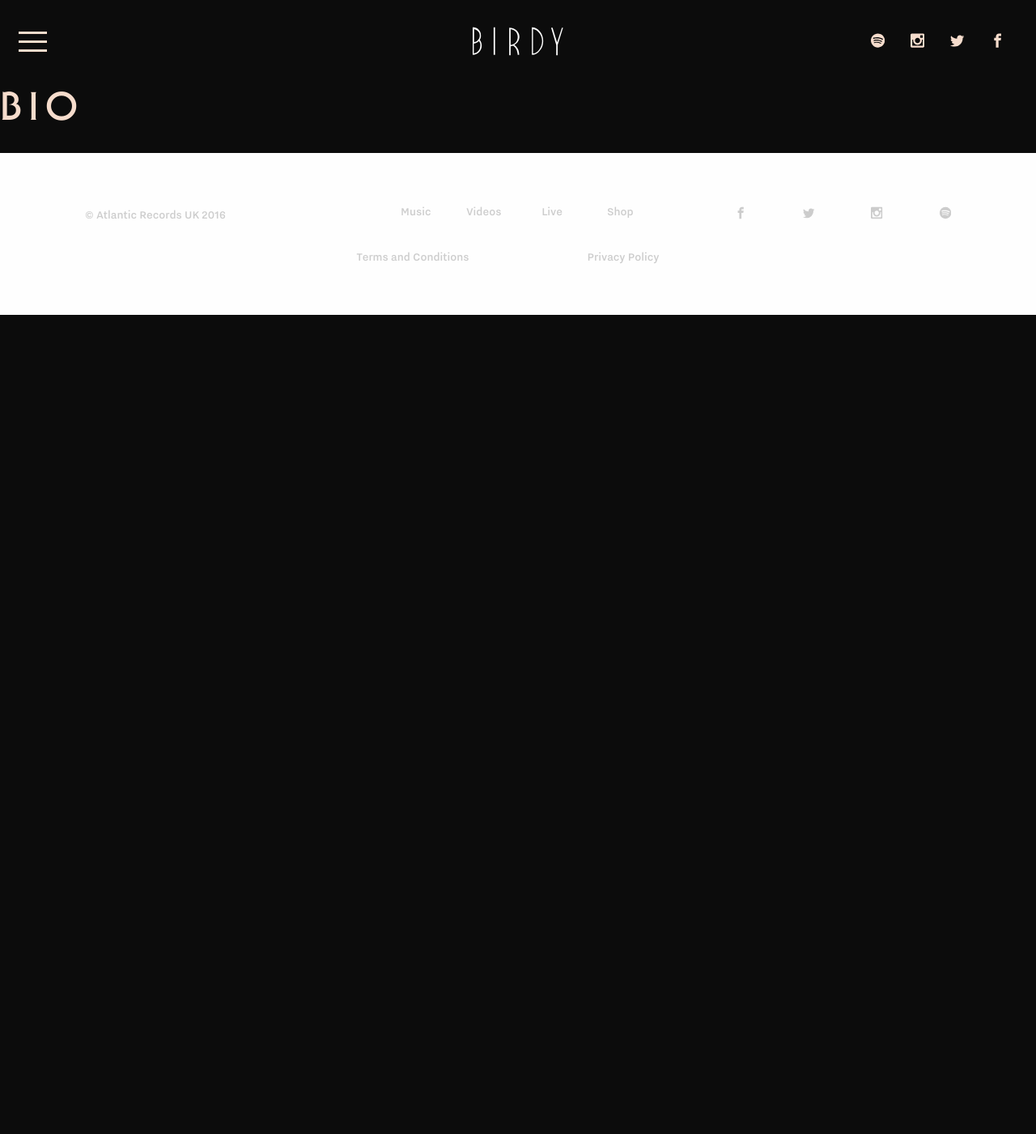
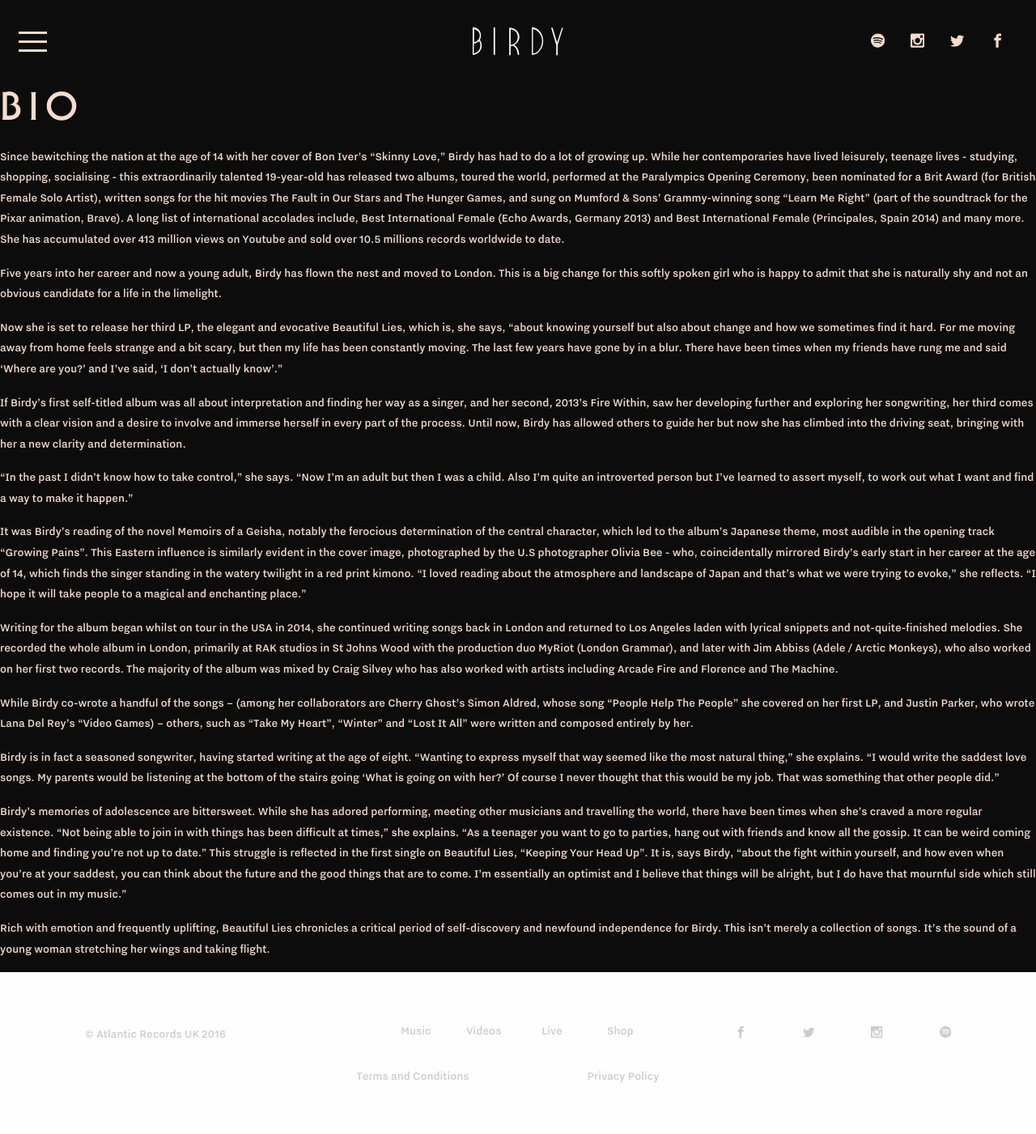
Before and after one commit to garethjohnsdesign/officialbirdy.com, a Jekyll site: the page built from bio.markdown, in a window 1280 px wide. Shown: the whole page at 81% size. Built offline with Jekyll 4.4.1, drawn with Linux system fonts in a browser that asks for light colours; some web fonts are replaced; a script that is not in the unit is left out; before the commit the page ends 900 px from its top, so only the background shows below that.

Commit message:
Updated Bio

```diff
--- a/bio.markdown
+++ b/bio.markdown
@@ -2,3 +2,25 @@
 title: Bio
 date: 2016-03-22 13:44:00 Z
 ---
+
+Since bewitching the nation at the age of 14 with her cover of Bon Iver’s “Skinny Love,” Birdy has had to do a lot of growing up. While her contemporaries have lived leisurely, teenage lives - studying, shopping, socialising - this extraordinarily talented 19-year-old has released two albums, toured the world, performed at the Paralympics Opening Ceremony, been nominated for a Brit Award (for British Female Solo Artist), written songs for the hit movies The Fault in Our Stars and The Hunger Games, and sung on Mumford & Sons’ Grammy-winning song “Learn Me Right” (part of the soundtrack for the Pixar animation, Brave). A long list of international accolades include, Best International Female (Echo Awards, Germany 2013) and Best International Female (Principales, Spain 2014) and many more. She has accumulated over 413 million views on Youtube and sold over 10.5 millions records worldwide to date.
+
+Five years into her career and now a young adult, Birdy has flown the nest and moved to London. This is a big change for this softly spoken girl who is happy to admit that she is naturally shy and not an obvious candidate for a life in the limelight.
+
+Now she is set to release her third LP, the elegant and evocative Beautiful Lies, which is, she says, “about knowing yourself but also about change and how we sometimes find it hard. For me moving away from home feels strange and a bit scary, but then my life has been constantly moving. The last few years have gone by in a blur. There have been times when my friends have rung me and said ‘Where are you?’ and I’ve said, ‘I don’t actually know’.”
+
+If Birdy’s first self-titled album was all about interpretation and finding her way as a singer, and her second, 2013’s Fire Within, saw her developing further and exploring her songwriting, her third comes with a clear vision and a desire to involve and immerse herself in every part of the process. Until now, Birdy has allowed others to guide her but now she has climbed into the driving seat, bringing with her a new clarity and determination.
+
+“In the past I didn’t know how to take control,” she says. “Now I’m an adult but then I was a child. Also I’m quite an introverted person but I’ve learned to assert myself, to work out what I want and find a way to make it happen.”
+
+It was Birdy’s reading of the novel Memoirs of a Geisha, notably the ferocious determination of the central character, which led to the album’s Japanese theme, most audible in the opening track “Growing Pains”. This Eastern influence is similarly evident in the cover image, photographed by the U.S photographer Olivia Bee - who, coincidentally mirrored Birdy’s early start in her career at the age of 14, which finds the singer standing in the watery twilight in a red print kimono. “I loved reading about the atmosphere and landscape of Japan and that’s what we were trying to evoke,” she reflects. “I hope it will take people to a magical and enchanting place.”
+
+Writing for the album began whilst on tour in the USA in 2014, she continued writing songs back in London and returned to Los Angeles laden with lyrical snippets and not-quite-finished melodies. She recorded the whole album in London, primarily at RAK studios in St Johns Wood with the production duo MyRiot (London Grammar), and later with Jim Abbiss (Adele / Arctic Monkeys), who also worked on her first two records. The majority of the album was mixed by Craig Silvey who has also worked with artists including Arcade Fire and Florence and The Machine.
+
+While Birdy co-wrote a handful of the songs – (among her collaborators are Cherry Ghost’s Simon Aldred, whose song “People Help The People” she covered on her first LP, and Justin Parker, who wrote Lana Del Rey’s “Video Games) – others, such as “Take My Heart”, “Winter” and “Lost It All” were written and composed entirely by her.
+
+Birdy is in fact a seasoned songwriter, having started writing at the age of eight. “Wanting to express myself that way seemed like the most natural thing,” she explains. “I would write the saddest love songs. My parents would be listening at the bottom of the stairs going ‘What is going on with her?’ Of course I never thought that this would be my job. That was something that other people did.”
+
+Birdy’s memories of adolescence are bittersweet. While she has adored performing, meeting other musicians and travelling the world, there have been times when she’s craved a more regular existence. “Not being able to join in with things has been difficult at times,” she explains. “As a teenager you want to go to parties, hang out with friends and know all the gossip. It can be weird coming home and finding you’re not up to date.” This struggle is reflected in the first single on Beautiful Lies, “Keeping Your Head Up”. It is, says Birdy, “about the fight within yourself, and how even when you’re at your saddest, you can think about the future and the good things that are to come. I’m essentially an optimist and I believe that things will be alright, but I do have that mournful side which still comes out in my music.”
+
+Rich with emotion and frequently uplifting, Beautiful Lies chronicles a critical period of self-discovery and newfound independence for Birdy. This isn’t merely a collection of songs. It’s the sound of a young woman stretching her wings and taking flight.
```
